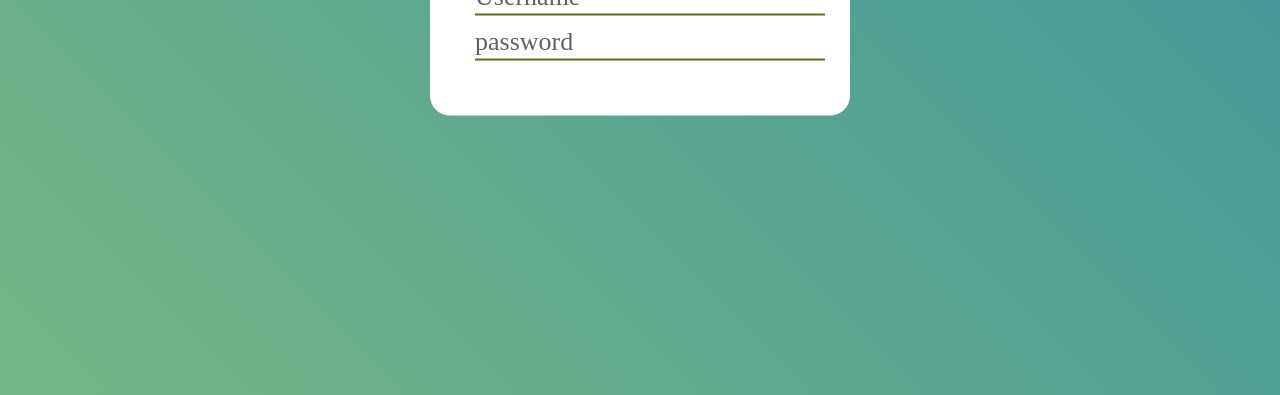
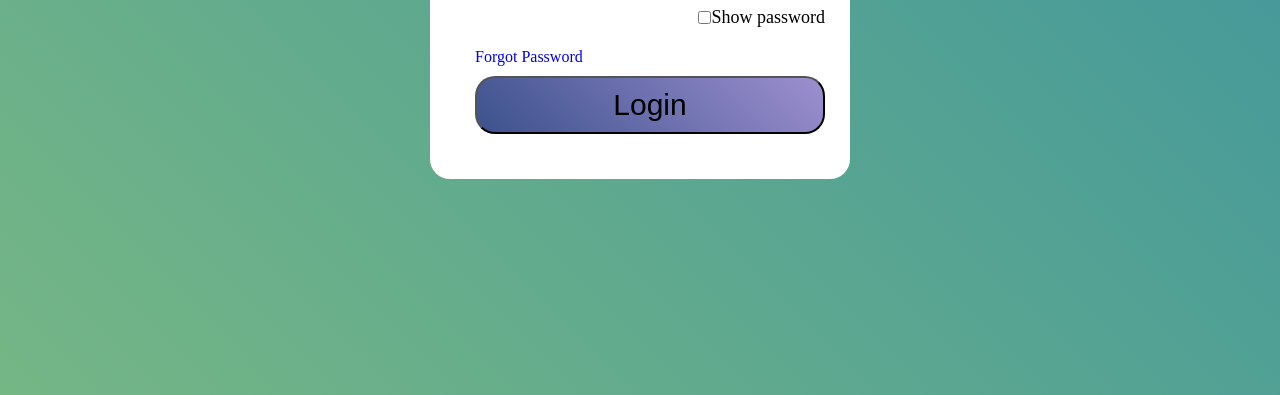
Before and after one commit to urstylelimon/simple-log-in-form, a plain HTML site: page index.html in a window 1280 px wide. Shown: the part 405-800 px from the top of the page. Drawn offline with Linux system fonts and the light colour scheme.

Commit message:
login Button add

```diff
--- a/index.html
+++ b/index.html
@@ -17,10 +17,17 @@
 
             </div>
             <div class="input_box">
-                <label>password</label>
+                <label>Password</label>
                 <input type="password" class="password" required>
 
             </div>
+            <div class="password_checkbox"><input type="checkbox">
+                <p>Show password</p>
+            </div>
+            <div class="forget_password">
+                <a href="#">Forgot Password</a>
+            </div>
+            <button class="login" type="submit">Login</button>
         </div>
     </div>
 </body>
--- a/style.css
+++ b/style.css
@@ -58,8 +58,31 @@ h2::before{
     pointer-events: none;
     transition: 0.2s;
 }
-.input_box:focus ~ .input_box label{
+.box .input_box input:focus ~ label,
+.box .input_box input:valid ~ label{
     top: -7px;
     font-size: 18px;
     color: blue;
 }
+.password_checkbox{
+    width: 100%;
+    font-size: 18px;
+    display: flex;
+    justify-content: flex-end;
+}
+.forget_password{
+   margin-top: 20px;
+   text-decoration: none;
+}
+.forget_password a{
+    text-decoration: none;
+}
+.login{
+    width: 100%;
+    background:linear-gradient(45deg , #07236ec9 , #9d8fcf);
+    font-size: 30px;
+    border-radius: 20px;
+    margin-top: 10px;
+    cursor: pointer;
+    padding: 10px;
+}
```
